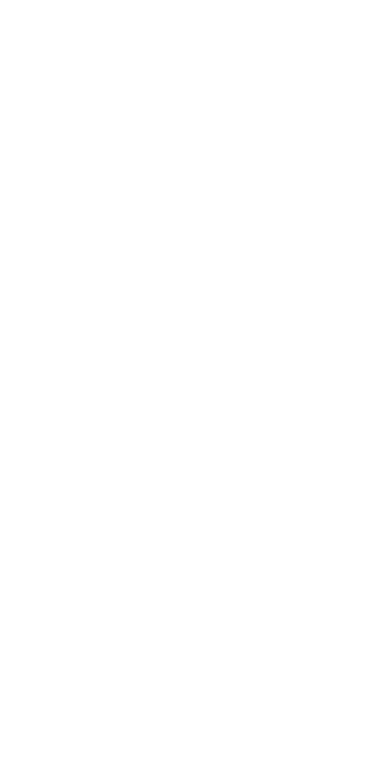
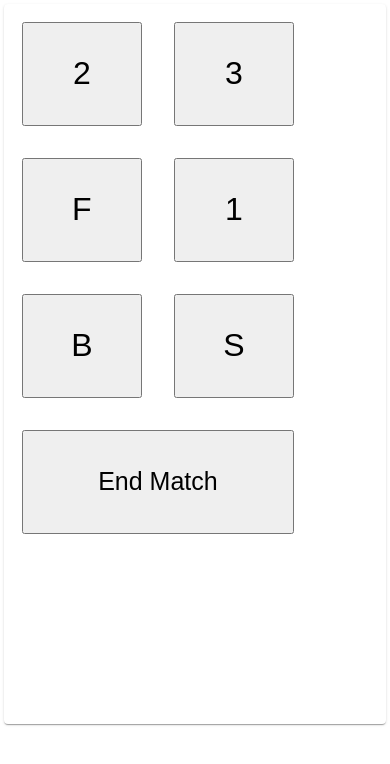
Before and after one commit to SujayAmberkar/basketball-1, a React (Create React App) app: page /MobileController in a window 390 px wide. Before the commit this address had no page. Shown: the top 764 px of the page. Built offline with nearby package versions, Linux system fonts and the light colour scheme.

Commit message:
mobile page

```diff
--- a/src/App.js
+++ b/src/App.js
@@ -8,6 +8,8 @@ import {
 import PlayerDetail from './pages/PlayerDetail/PlayerDetail';
 import Summary from './pages/Summary/Summary';
 import ScoreBoard from './pages/ScoreBoard/ScoreBoard';
+import MobileOne from './pages/MobileStart/MobileOne';
+import MobileController from './pages/MobileStart/MobileController';
 
 class App extends Component {
   constructor(props) {
@@ -47,6 +49,8 @@ class App extends Component {
             <Route path="/" element={<PlayerDetail setPlayers={this.setPlayers} ref={this.playerDetails}/>} />
             <Route path="ScoreBoard" element={<ScoreBoard players={this.state.players} />} />
             <Route path="Summary" element={<Summary />} />
+            <Route path="MobileOne" element={<MobileOne />} />
+            <Route path="MobileController" element={<MobileController />} />
           </Routes>
         </BrowserRouter>
       </div>
--- /dev/null
+++ b/src/pages/MobileStart/MobileController.css
@@ -0,0 +1,44 @@
+.main-container-controller{
+    margin: auto;
+    margin-top: 2rem;
+    width: 23rem;
+    padding: 10px;
+}
+
+.team-card-controller{
+    align-items: center;
+    margin: 1%;
+    /* box-shadow: 0px 0px 10px rgba(94, 94, 94, 0.555); */
+    height: 45rem;
+    /* padding: 1rem; */
+}
+
+.scoreButtons-controller{
+    width: 120px;
+    height: 6.5rem;
+    margin: 1rem;
+    font-size: 32px;
+}
+
+.Player-list-controller{
+    /* margin-left: ; */
+    /* background-color: red; */
+    margin-top: 10%;
+    width: fit-content;
+    padding: 10px;
+}
+
+.EndButton-controller{
+    width: 17rem;
+    height: 6.5rem;
+    margin: 1rem;
+    font-size: 25px;
+}
+
+.inner-grid-controller{
+    margin: auto;
+    width: fit-content;
+    /* border: 3px solid green; */
+    padding: 10px;
+
+}
--- /dev/null
+++ b/src/pages/MobileStart/MobileController.js
@@ -0,0 +1,31 @@
+import React, { Component } from 'react'
+import { Button,Grid,Card,CardContent } from '@mui/material'
+import './MobileController.css'
+
+const buttonArray = ["2","3","F","1","B","S"]
+
+export default class MobileController extends Component {
+  render() {
+    return (
+      <div className='main-container-Controller'>
+        <Card id='teamA' className="team-card-controller" >
+              <CardContent >
+                    <Grid className='Player-list-controller' container spacing={5}>
+                        <Grid className='inner-grid-controller' container item spacing={3}>
+                            {
+                                buttonArray.map((i)=>{
+                                    return(
+
+                                        <button className='scoreButtons-controller' variant='contained'>{i}</button>
+                                    )
+                                })
+                            }
+                            <button className='EndButton-controller' variant='contained'>End Match</button>
+                        </Grid>
+                    </Grid>
+              </CardContent>
+        </Card>
+      </div>
+    )
+  }
+}
--- /dev/null
+++ b/src/pages/MobileStart/MobileOne.js
@@ -0,0 +1,13 @@
+import { Button } from '@mui/material'
+import React, { Component } from 'react'
+import { Link } from 'react-router-dom'
+
+export default class MobileOne extends Component {
+  render() {
+    return (
+      <div>
+        <Link to="/MobileController"><Button>Start</Button></Link>
+      </div>
+    )
+  }
+}
--- a/src/pages/PlayerDetail/PlayerDetail.css
+++ b/src/pages/PlayerDetail/PlayerDetail.css
@@ -1,9 +1,9 @@
-.main-container{
+.main-container-detail{
     display: flex;
     /* background-color: red; */
 }
 
-.team{
+.team-detail{
     /* background-color: aqua; */
     margin: 2rem 1rem 5rem 1rem;
     width: 50rem;
--- a/src/pages/PlayerDetail/PlayerDetail.jsx
+++ b/src/pages/PlayerDetail/PlayerDetail.jsx
@@ -71,8 +71,8 @@ class PlayerDetail extends Component {
     const edit = this.state.edit
     const confirmButton = this.state.confirmButton
     return (
-      <div className='main-container'>
-        <div className="team">
+      <div className='main-container-detail'>
+        <div className="team-detail">
           <Typography>Team A</Typography>
           <Typography>Playing 5</Typography>
           <TableComponent ref={this.tap5} playerType={5} edit={edit}/>
@@ -81,7 +81,7 @@ class PlayerDetail extends Component {
           <button onClick={()=>this.confirmHandler()}>{confirmButton}</button>
         </div>
 
-        <div className="team">
+        <div className="team-detail">
           <Typography>Team B</Typography>
           <Typography>Playing 5</Typography>
           <TableComponent ref={this.tbp5} playerType={5} edit={edit} />
--- a/src/pages/ScoreBoard/ScoreBoard.css
+++ b/src/pages/ScoreBoard/ScoreBoard.css
@@ -1,8 +1,8 @@
-.main-container{
+.main-container-board{
     display: flex;
 }
 
-.team-card{
+.team-card-board{
     /* width: 40rem; */
     height: fit-content;
     margin: 0.5rem;
@@ -10,11 +10,11 @@
     width: fit-content;
 }
 
-.scoreButtons{
+.scoreButtons-board{
     width: fit-content;
     margin: 1rem;
 }
 
-.Player-list{
+.Player-list-board{
     margin: 1rem;
 }
--- a/src/pages/ScoreBoard/ScoreBoard.jsx
+++ b/src/pages/ScoreBoard/ScoreBoard.jsx
@@ -11,16 +11,16 @@ import { Grid,Paper } from '@mui/material';
 import ScoreBoardFooter from '../../components/ScoreBoardFooter';
 import { styled } from '@mui/material/styles';
 
-const scoreButtons = [1,2,3,"A","F","U"]
+const scoreButtons = ["Start",1,2,3,"A","F","U","End Match"]
 
-const Item = styled(Paper)(({ theme }) => ({
-  backgroundColor: theme.palette.mode === 'dark' ? '#1A2027' : '#fff',
-  ...theme.typography.body2,
-  padding: theme.spacing(1),
-  textAlign: 'center',
-  color: theme.palette.text.secondary,
-  width:"15rem"
-}));
+// const Item = styled(Paper)(({ theme }) => ({
+//   backgroundColor: theme.palette.mode === 'dark' ? '#1A2027' : '#fff',
+//   ...theme.typography.body2,
+//   padding: theme.spacing(1),
+//   textAlign: 'center',
+//   color: theme.palette.text.secondary,
+//   width:"15rem"
+// }));
 
 
 export default class ScoreBoard extends Component {
@@ -32,17 +32,19 @@ export default class ScoreBoard extends Component {
       MatchData: [],
       playerData: this.props.players
     }
-    this.show=this.show.bind(this)
+
   }
 
-  show(){
-    //this.state.playerData.team_a.team_a.playing_5.map((i)=>{
-    //console.log(i);
-    //});
-  }
-  end_match(){
-    this.send_data(this.state.MatchData)
-  }
+
+
+  // end_match(){
+  //   this.send_data(this.state.MatchData)
+  // }
+
+  // start_match(){
+  //   const time = this.getUTCtime()
+  //   this.setState({StartMatch: time})
+  // }
 
   send_data(match_data){
     var data = new FormData();
@@ -69,16 +71,23 @@ export default class ScoreBoard extends Component {
     const time = t.getUTCHours()*3600 + t.getUTCMinutes()*60+ t.getUTCSeconds()
     return time
   }
-  start_match(){
-    const time = this.getUTCtime()
-    this.setState({StartMatch: time})
-  }
+
   setPlayer(pNumber, pName, teamName){
     const lastEntry = (this.state.MatchData).pop()
     console.log(lastEntry)
     const record = [...this.state.MatchData, {scoreType: lastEntry.scoreType ,sec: lastEntry.sec, player:{team: teamName, name: pName, number: pNumber}}]
     this.setState({MatchData: record})
   }
+
+  scoreButtonHandler(e){
+    if(e.target.innerHTML==="START"){
+      const time = this.getUTCtime()
+      this.setState({StartMatch: time})
+    }else if(e.target.innerHTML==="END MATCH"){
+      this.send_data(this.state.MatchData)
+    }
+  }
+
   scoreRecord(type){
     console.log(type)
     const time = this.getUTCtime()
@@ -95,17 +104,17 @@ export default class ScoreBoard extends Component {
       <div>
         <div>
           <ScoreCard/>
-      <div className="main-container">
+          <div className="main-container-board">
             {/* Team A card */}
-        <Card id='teamA' className="team-card" sx={{minWidth:330}}>
+            <Card id='teamA' className="team-card-board" sx={{minWidth:330}}>
               <CardContent sx={{display:'flex'}}>
-                    <Grid className='Player-list' container spacing={5}>
+                        <Grid className='Player-list-board' container spacing={5}>
                           {
                             teamA.playing_5.map((i)=>{
                               return(
                                   <Grid id={i} container item spacing={3}>
-                                <Button variant='contained'>{i.number}</Button>
-                                <Button onClick={()=>{this.setPlayer(i.number, i.name, teamA.team_name)}}>{i.name}</Button>
+                                    <Button className='scoreButtons-board' variant='contained'>{i.number}</Button>
+                                    <Button onClick={()=>{this.setPlayer(i.number, i.name, teamA.team_name)}} variant="contained">{i.name}</Button>
                                   </Grid>
                               )
                             })
@@ -114,26 +123,26 @@ export default class ScoreBoard extends Component {
                       </CardContent>
             </Card>
               {/* tools */}
-          <Card id='scoreButtons' className="team-card" sx={{minWidth:275}} >
+              <Card id='scoreButtons' className="team-card-board" sx={{minWidth:275}} >
                       <CardContent sx={{display:'flex'}}>
                         <Grid container rowSpacing={0.5} columnSpacing={{ xs: 1, sm: 2, md: 3 }}>
-                      <Button onClick={()=>{this.start_match()}} variant='contained'>Start</Button>
+                          {/* <Button onClick={()=>{this.start_match()}} variant='contained'>Start</Button> */}
                           {
                             scoreButtons.map((i)=>{
                               return(<Grid item xs={6}>
-                            <Button id={i} onClick={()=>{this.scoreRecord(i)}} className='scoreButtons' variant='contained'>{i}</Button>
+                                <Button id={i} onClick={()=>{this.scoreRecord(i)}} className='scoreButtons-board' variant='contained'>{i}</Button>
                               </Grid>)
                             })
                           }
-                      <Button onClick={()=>this.end_match()} variant='contained'>End Match</Button>
+                          {/* <Button onClick={()=>this.end_match()} className="scoreButtons" variant='contained'>End Match</Button> */}
                         </Grid>
                         {/* <button onClick={this.show}>Show</button> */}
                       </CardContent>
                 </Card>
             {/* Team B card */}
-          <Card id='teamB' className="team-card" sx={{minWidth:330}}>
+              <Card id='teamB' className="team-card-board" sx={{minWidth:330}}>
                       <CardContent sx={{display:'flex'}}>
-                    <Grid className='Player-list' container spacing={5}>
+                        <Grid className='Player-list-board' container spacing={5}>
                           {
                             teamB.playing_5.map((i)=>{
                               return(
@@ -148,7 +157,7 @@ export default class ScoreBoard extends Component {
                       </CardContent>
                 </Card>
                 {/* history recorder */}
-          <Card className="team-card" sx={{minWidth:275}}>
+              <Card className="team-card-board" sx={{minWidth:275}}>
                       <CardContent sx={{display:'flex'}}>
                           <Typography>Score records</Typography>
                       </CardContent>
```
Lines whose indentation alone changed are shown as unchanged.
